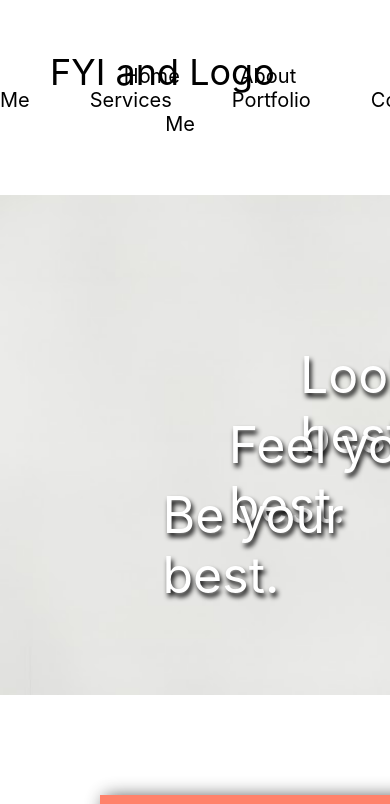
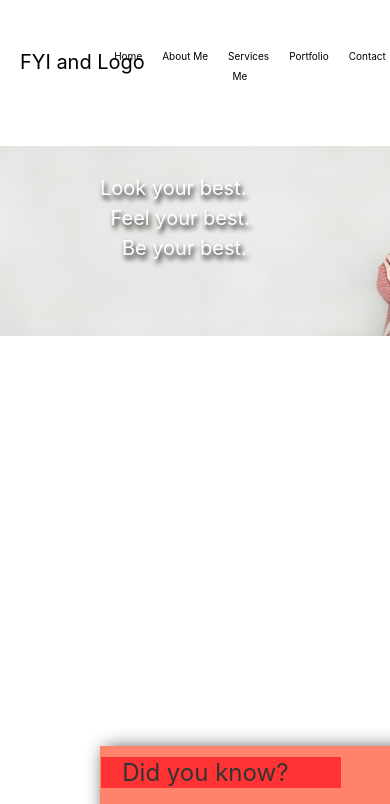
Before and after one commit to Parker-Archibald/FYIProject, a React (Create React App) app: page / in a window 390 px wide. Shown: the top 804 px of the page. Built offline with nearby package versions, Linux system fonts and the light colour scheme; no server answers.

Commit message:
added responiveness to homepage

```diff
--- a/src/App.js
+++ b/src/App.js
@@ -8,6 +8,7 @@ import Routes from './Config/Routes';
 function App() {
   return (
     <div>
+      <title>Fashion Your Image</title>
       <Router>
         <Nav/>
         <Routes/>
--- a/src/Styles/HomePic.css
+++ b/src/Styles/HomePic.css
@@ -8,12 +8,9 @@
 }
 
 #picQuote1 {
-    font-size: 50px;
     color: white;
-    margin-top: 150px;
     font-weight: 100%;
     text-shadow: 2px 4px 5px black;
-    animation: textLoad 1.5s forwards;
 }
 
 #picQuote2 {
@@ -26,6 +23,7 @@
     animation: textLoad2 1.5s forwards;
     animation-delay: 1s;
 }
+
 
 #picQuote3 {
     font-size: 50px;
@@ -48,24 +46,14 @@
     box-shadow: 12px 12px 1px tomato;
 }
 
-#hQuestion {
-    color: black;
-    font-size: 40px;
-    font-weight: 8;
-    display: flex;
+
+@media only screen and (max-width: 1600px) {
+
+    #picQuote1 {
+    font-size: 50px;
+    margin-top: 150px;
+    animation: textLoad 1.5s forwards;
     }
-
-#hBtn {
-    margin-left: 1020px;
-    margin-top: 30px;
-    display: block;
-    border: none;
-    border-radius: 100px;
-    height: 40px;
-    width: 123px;
-    font-size: 20px;
-}
-
     @keyframes textLoad {
         0% {
             margin-left: -200px;
@@ -96,3 +84,83 @@
             opacity: 1;
         }
     }
+}
+
+
+#hQuestion {
+    color: black;
+    font-size: 40px;
+    font-weight: 8;
+    display: flex;
+}
+
+@media only screen and (max-width: 600px) {
+    .Pic {
+        background-size: relative;
+        width: 500px;
+        background-size: contain;
+    }
+    #picQuote1 {
+        font-size: 20px;
+        margin-top: 30px;
+        animation: textLoad 1.5s forwards;
+    }
+
+    #picQuote2 {
+        font-size: 20px;
+        margin-top: 60px;
+        animation: textLoad2 1.5s forwards;
+        animation-delay: 1s
+    }
+
+    #picQuote3 {
+        font-size: 20px;
+        margin-top: 90px;
+        animation: textLoad3 1.5s forwards;
+        animation-delay: 2s;
+    }
+
+    @keyframes textLoad {
+        0% {
+            margin-left: -80px;
+            opacity: .1;
+        }
+        100% {
+            margin-left: 100px;
+            opacity: 1;
+        }
+    }
+    @keyframes textLoad2 {
+        0% {
+            margin-left: -400px;
+            opacity: .1;
+        }
+        100% {
+            margin-left: -136px;
+            opacity: 1;
+        }
+    }
+
+    @keyframes textLoad3 {
+        0% {
+            margin-left: -400px;
+            opacity: .1;
+        }
+        100% {
+            margin-left: -128px;
+            opacity: 1;
+        }
+    }
+}
+
+
+#hBtn {
+    margin-left: 1020px;
+    margin-top: 30px;
+    display: block;
+    border: none;
+    border-radius: 100px;
+    height: 40px;
+    width: 123px;
+    font-size: 20px;
+}
--- a/src/Styles/NavStyle.css
+++ b/src/Styles/NavStyle.css
@@ -32,3 +32,27 @@ nav {
     margin-left: 1300px;
     margin-top: -33px;
 }
+
+@media only screen and (max-width: 600px) {
+    #navWords {
+        font-size: 10px;
+        margin: 10px;
+    }
+
+    nav {
+        margin-left: 100px;
+    }
+
+    #FYI {
+        font-size: 20px;
+        margin-left: 20px;
+    }
+
+    #login {
+        font-size: 10px;
+        margin-left: 450px;
+        margin-top: -15px;
+        width: 30px;
+        height: 15px;
+    }
+}
```
Lines whose indentation alone changed are shown as unchanged.
